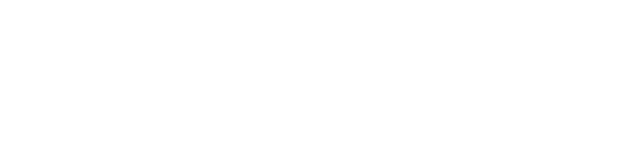
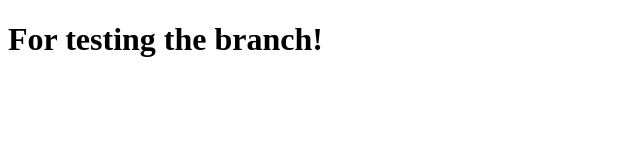
Before and after one commit to jrTanvirHasan27/test-drive-rep, a plain HTML site: page index.html in a window 1280 px wide. Shown: the whole page, without its empty margins (0-640 px from the left). Drawn offline with Linux system fonts and the light colour scheme.

Commit message:
2nd commit

```diff
--- a/index.html
+++ b/index.html
@@ -4,9 +4,11 @@
     <meta charset="UTF-8">
     <meta http-equiv="X-UA-Compatible" content="IE=edge">
     <meta name="viewport" content="width=device-width, initial-scale=1.0">
-    <title>Document</title>
+    <title>Title</title>
 </head>
 <body>
-
+    <h1>
+        For testing the branch!
+    </h1>
 </body>
 </html>
```
